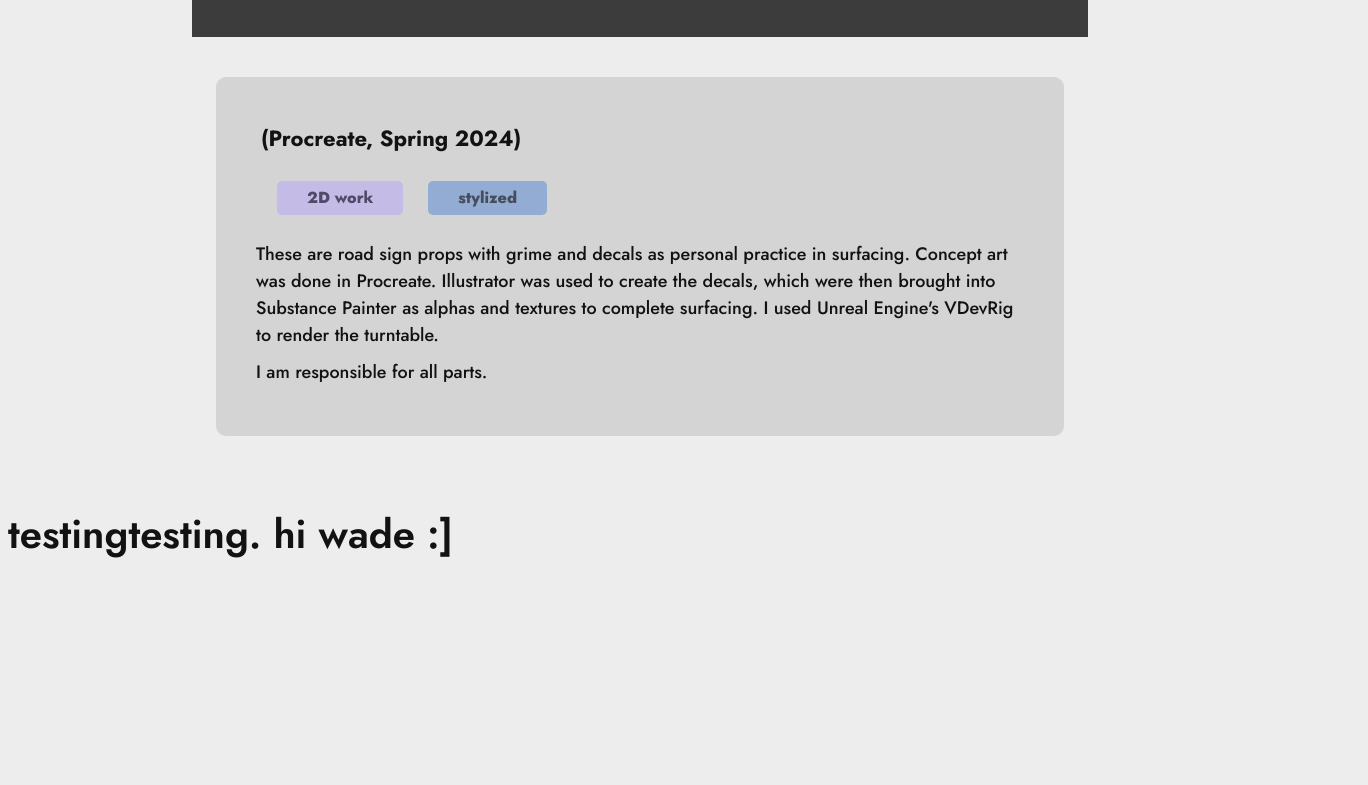
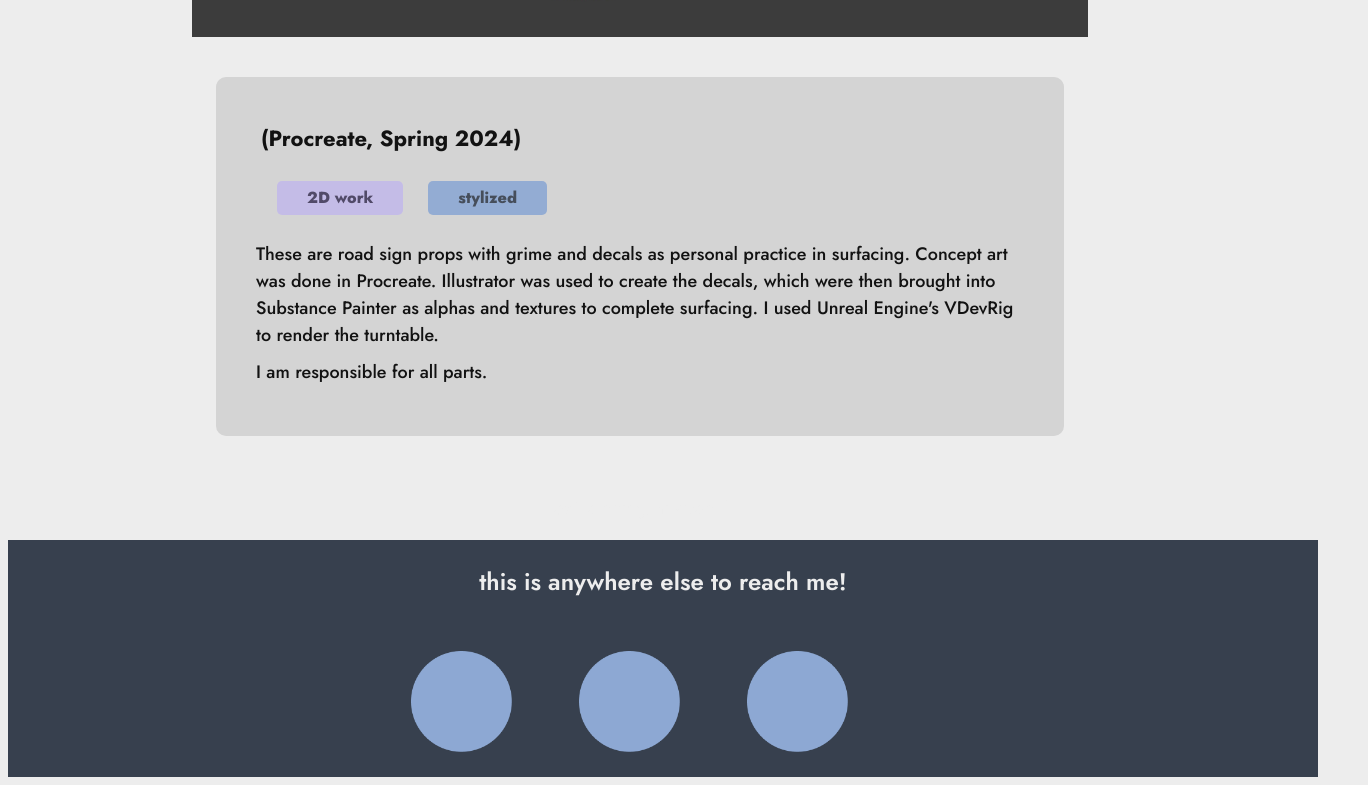
Before and after one commit to angelhien90/VIST474_Portfolio, a SvelteKit app: page /2DProject in a window 1280 px wide. Shown: the part 933-1718 px from the top of the page, 1368 px wide, since content can reach past the window. Before the commit the page ends 1523 px from the top, so only its background shows below. Built offline with nearby package versions, Linux system fonts and the light colour scheme; a web font is replaced by a local one.

Commit message:
FIlled footer sv/styling

```diff
--- a/src/Footer.svelte
+++ b/src/Footer.svelte
@@ -0,0 +1,107 @@
+<script>
+
+	let name = 'Footer';
+    import blueCircle from '../src/lib/images/FooterCircle_Blue.png';
+    import linkedin from '../src/lib/images/LinkedIn_WhiteLogo.png';
+    import artstation from '../src/lib/images/ArtStation_WhiteLogo.png';
+    import gmail from '../src/lib/images/Gmail_WhiteLogo.png';
+
+</script>
+
+<header>
+    <p id="callToAction">testingtesting. hi wade :]</p>
+    <div class="footer">
+        <h3 id="callToAction">this is anywhere else to reach me!</h3>
+    </div>
+
+    <div class="footer">
+        <!-- havent gotten the social icons to overlay yet  -->
+        <div class="item_img"><a href="https://www.linkedin.com/in/angelhle/" ><img src={blueCircle} width=60% alt="blue circle"></a></div>
+
+        <div class="item_img"><a href="https://www.artstation.com/angelle7" ><img src={blueCircle} width=60% alt="blue circle"></a></div>
+
+        <div class="item_img"><a href="mailto:angelhien90@gmail.com" ><img src={blueCircle} width=60% alt="blue circle"></a></div>
+
+    </div>
+</header>
+
+<style>
+    .footer {
+        background-color: var(--blueD);
+        min-height: 12vh;
+        width: 100vw;
+        display: flex;
+        justify-content: center;
+        padding: 0px 15px 15px 15px;
+    }
+    #callToAction {
+        display: flex;
+        justify-content: center;
+        padding-bottom: 0px;
+        color: var(--light);
+    }
+
+	/* #homepage{
+		font-family: "jost", sans-serif;
+		font-weight: 800;
+		font-size: 36pt;
+		color: var(--light);
+		padding: 20px;
+		margin-left: 20px;
+
+		&:hover,
+		&:focus {
+			color: var(--blueM);}
+	} */
+
+    /* .horizAlign_Footer {
+        display: flex;
+        /* vertical-align: middle;
+        width: 95%;
+        height: auto;
+        /* padding: 0px 10px 0px 10px;
+        margin: 0% 2% 0% 2%;
+        border: 1px solid transparent;
+
+        &.two .item,
+        &.three .item,
+        &.four .item {
+            width: auto;
+        }
+        background-color: red;
+
+        .item {
+            display: inline-block;
+            vertical-align: middle;
+            min-height: 100px;
+            width: auto;
+            padding-right: 20px;
+            box-sizing: border-box;
+            background: transparent;
+
+            font-size: 72px;
+            font-weight: 800;
+            line-height: auto;
+            opacity: 90%;
+        }
+
+        .item_img {
+            min-height: 100px;
+            width: auto;
+            padding-right: 20px;
+            box-sizing: border-box;
+            background: transparent;
+
+            font-size: 72px;
+            font-weight: 800;
+            line-height: auto;
+            opacity: 90%;
+
+            &:hover,
+            &:focus {
+                opacity: 60%;
+                scale: 1.2;
+            }
+        }
+    } */
+</style>
--- a/src/Greeting.svelte
+++ b/src/Greeting.svelte
@@ -42,54 +42,6 @@
         width: 80vw;
     }
 
-    .horizAlign {
-        display: inline-block;
-        vertical-align: middle;
-        width: 95%;
-        height: auto;
-        padding: 0px 10px 0px 10px;
-        margin: 0% 2% 0% 2%;
-        border: 1px solid transparent;
-
-        &.two .item,
-        &.four .item {width: auto;}
-
-        .item {
-            display: inline-block;
-            vertical-align: middle;
-            height: auto;
-            min-height: 100px;
-            padding-right: 20px;
-            box-sizing: border-box;
-            background: transparent;
-
-            font-size: 72px;
-            font-weight: 800;
-            line-height: auto;
-            opacity: 90%;
-        }
-        .item_img {
-            display: inline-block;
-            vertical-align: middle;
-            height: auto;
-            min-height: 100px;
-            padding-right: 20px;
-            box-sizing: border-box;
-            background: transparent;
-
-            font-size: 72px;
-            font-weight: 800;
-            line-height: auto;
-            opacity: 90%;
-
-            &:hover,
-            &:focus {
-                opacity: 60%;
-                scale: 1.2;
-            }
-        }
-    }
-
     #smallText {
         font-family: "jost", sans-serif;
         font-weight: 500;
--- a/src/Header.svelte
+++ b/src/Header.svelte
@@ -1,6 +1,7 @@
 <script>
-	import { page } from '$app/stores';
+
 	let name = 'Header';
+
 </script>
 
 <header>
@@ -11,11 +12,13 @@
 
         <nav>
             <a class="button" href="#aboutSection">about</a>
+			<!-- not developing an 'about me' page, just button for final project submission -->
         </nav>
     </div>
 </header>
 
 <style>
+	/* homepage title for navbar (my name) */
 	#homepage{
 		font-family: "jost", sans-serif;
 		font-weight: 800;
--- a/src/app.css
+++ b/src/app.css
@@ -193,3 +193,55 @@ a {
         color: var(--blueL);
     }
 }
+
+.horizAlign {
+    display: inline-block;
+    vertical-align: middle;
+    width: 95%;
+    height: auto;
+    padding: 0px 10px 0px 10px;
+    margin: 0% 2% 0% 2%;
+    border: 1px solid transparent;
+
+    &.two .item,
+    &.three .item,
+    &.four .item {
+        width: auto;
+    }
+
+    .item {
+        display: inline-block;
+        vertical-align: middle;
+        height: auto;
+        min-height: 100px;
+        padding-right: 20px;
+        box-sizing: border-box;
+        background: transparent;
+
+        font-size: 72px;
+        font-weight: 800;
+        line-height: auto;
+        opacity: 90%;
+    }
+
+    .item_img {
+        display: inline-block;
+        vertical-align: middle;
+        height: auto;
+        min-height: 100px;
+        padding-right: 20px;
+        box-sizing: border-box;
+        background: transparent;
+
+        font-size: 72px;
+        font-weight: 800;
+        line-height: auto;
+        opacity: 90%;
+
+        &:hover,
+        &:focus {
+            opacity: 60%;
+            scale: 1.2;
+        }
+    }
+}
--- a/src/app.html
+++ b/src/app.html
@@ -8,6 +8,5 @@
 	</head>
 	<body data-sveltekit-preload-data="hover">
 		<div style="display: contents">%sveltekit.body%</div>
-		<h1>testingtesting. hi wade :]</h1>
 	</body>
 </html>
--- a/src/routes/+layout.svelte
+++ b/src/routes/+layout.svelte
@@ -1,29 +1,23 @@
-<script>
-	// import rttw_featured from '../lib/images/RTTW_FeaturedShot.png';
-	// import stopSign from '../lib/images/Stop_Frame_16.png';
-	// import zen from '../lib/images/Zen_shot_01.png'
+<script> // +layout.svelte is SIBLING to +page.svelte and applies to all child route files,, so universal styles
 
+	import Footer from '../Footer.svelte';
 	import Greeting from '../Greeting.svelte';
 	import Header from '../Header.svelte';
 	import '../app.css';
 
-	// @type {{children: import('svelte').Snippet}}
+	let { children } = $props();
 
-	let { children } = $props();
 </script>
 
-<div class="app">
-	<Header />
+<!-- add navbar from sv component yayayay -->
+<Header></Header>
 
-	<main>
-		{@render children()}
-	</main>
+<main class="app">
+	{@render children()}
+</main>
 
-	<footer>
-
-	</footer>
-</div>
+<Footer></Footer>
 
 <style>
-
+	/* n/a */
 </style>
--- a/src/routes/+page.svelte
+++ b/src/routes/+page.svelte
@@ -1,4 +1,4 @@
-<script>
+<script> // this is homepage
 
 	import Greeting from '../Greeting.svelte';
 	import Header from '../Header.svelte';
```
Also changed, not shown: src/lib/images/FooterCircle_Blue.png (added).
